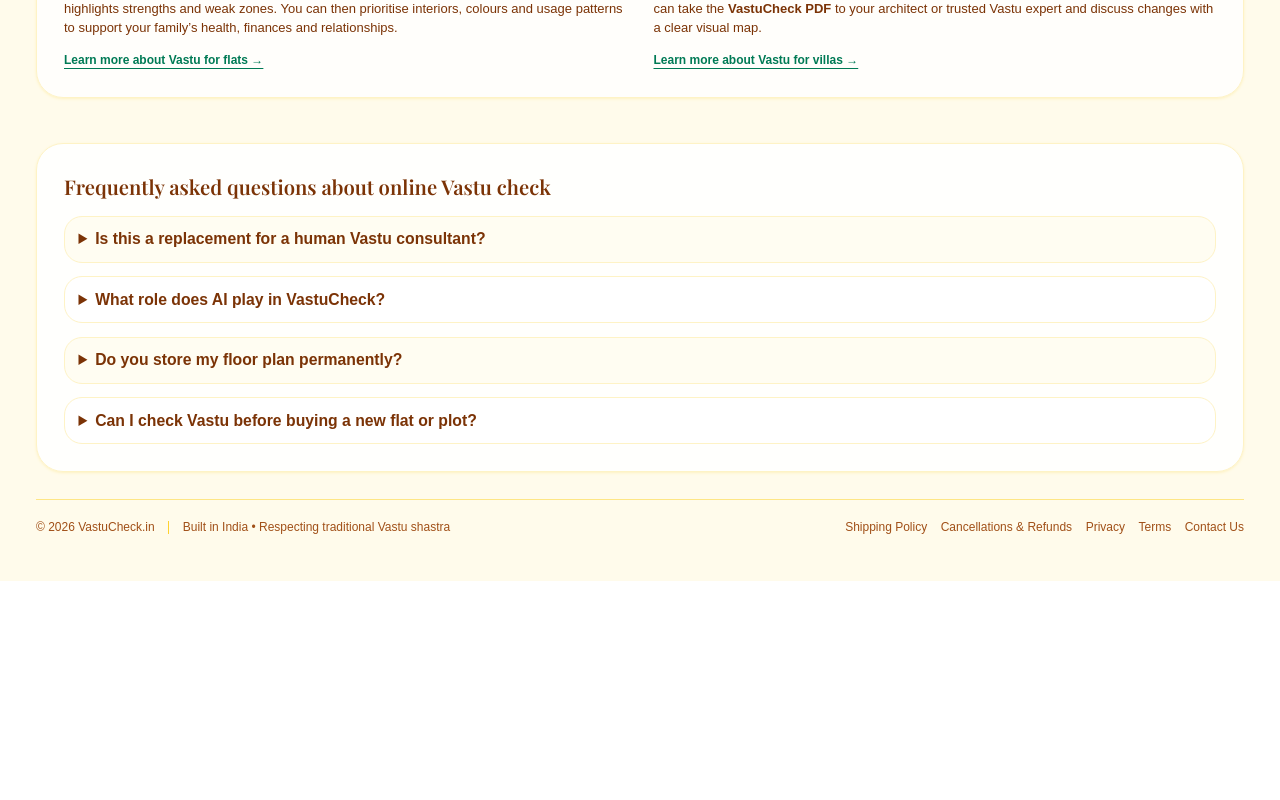
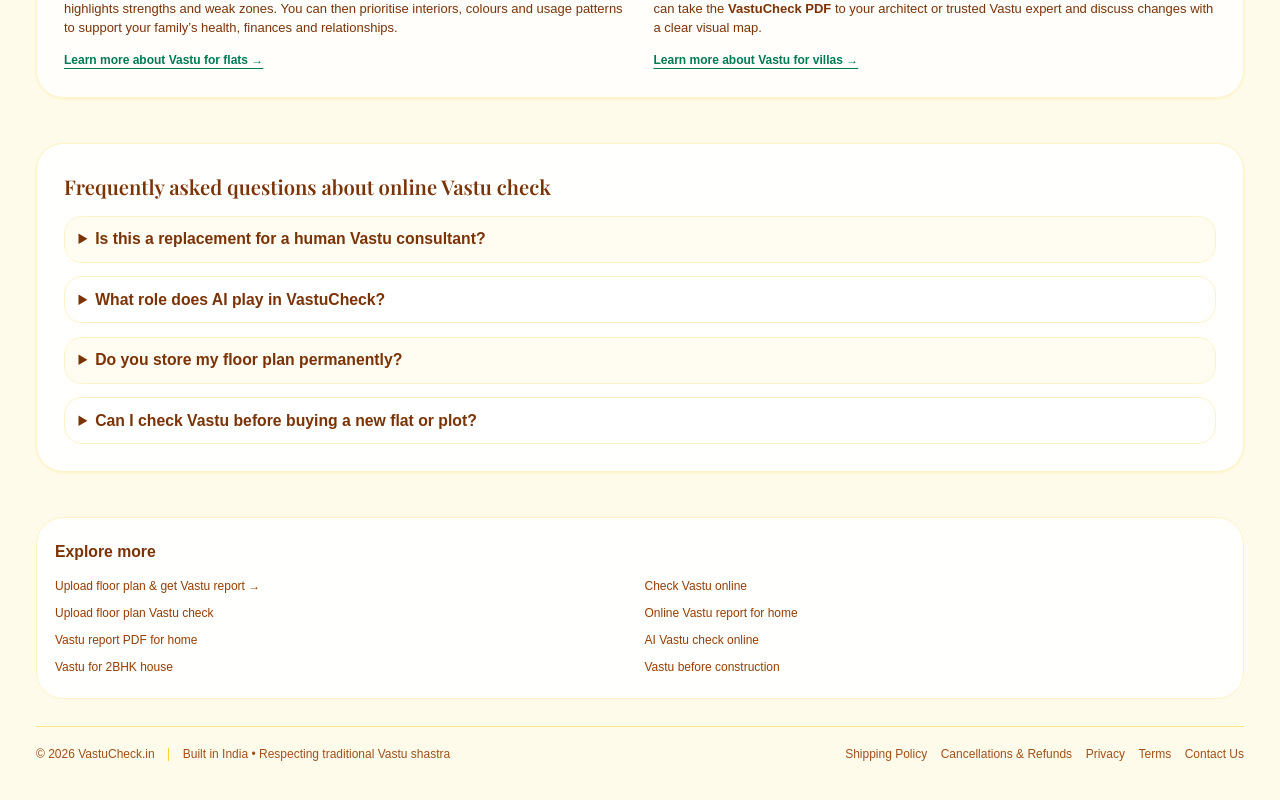
Before and after one commit to manojkumar3692/vastuAI, a Next.js app: page / in a window 1280 px wide. Shown: the part 1537-2337 px from the top of the page. Before the commit the page ends 2118 px from the top, so only its background shows below. Built offline with nearby package versions, Linux system fonts and the light colour scheme; a web font is replaced by a local one.

Commit message:
added sitemap

```diff
--- a/src/app/page.tsx
+++ b/src/app/page.tsx
@@ -629,6 +629,26 @@
           </div>
         </section>
 
+        <section className="mt-10 rounded-3xl border border-amber-100 bg-white/90 px-4 py-5">
+  <h3 className="text-sm font-semibold text-amber-900">Explore more</h3>
+
+  <div className="mt-3 grid gap-2 text-[12px] text-amber-800 sm:grid-cols-2">
+    {/* Core */}
+    <a href="/vastu" className="hover:underline">Upload floor plan & get Vastu report →</a>
+    <a href="/check-vastu-online" className="hover:underline">Check Vastu online</a>
+
+    {/* Tier-1 buying intent */}
+    <a href="/upload-floor-plan-vastu-check" className="hover:underline">Upload floor plan Vastu check</a>
+    <a href="/online-vastu-report-for-home" className="hover:underline">Online Vastu report for home</a>
+    <a href="/vastu-report-pdf-for-home" className="hover:underline">Vastu report PDF for home</a>
+    <a href="/ai-vastu-check-online" className="hover:underline">AI Vastu check online</a>
+
+    {/* A couple Tier-2 strong converters */}
+    <a href="/vastu-for-2bhk-house" className="hover:underline">Vastu for 2BHK house</a>
+    <a href="/vastu-for-house-before-construction" className="hover:underline">Vastu before construction</a>
+  </div>
+</section>
+
         {/* FOOTER */}
         <footer className="mt-6 flex flex-wrap items-center justify-between gap-3 border-t border-amber-200 pt-4 text-[11px] sm:text-[12px] text-amber-800/90">
           <div className="flex flex-wrap items-center gap-3">
--- a/src/app/vastu/page.tsx
+++ b/src/app/vastu/page.tsx
@@ -66,7 +66,6 @@
   const imageRef = useRef<HTMLImageElement | null>(null);
   const [autoDetectTriggered, setAutoDetectTriggered] = useState(false);
   const [showRoomsList, setShowRoomsList] = useState(false);
-
 
   const [justAddedRoomFlash, setJustAddedRoomFlash] = useState(false);
   const [lastActionHint, setLastActionHint] = useState<string>("");
@@ -1171,7 +1170,6 @@
                 />
               )}
 
-
               {/* Upload step extra text */}
               {currentStep === "Upload Floor Plan" && (
                 <div className="mt-2 space-y-2">
@@ -1225,10 +1223,10 @@
               Upload a floor plan to preview 2 rooms free, then unlock the full
               Vastu report PDF for flats and villas.
             </div>
+
           </div>
         </div>
       </section>
-
     </main>
   );
 }
```
